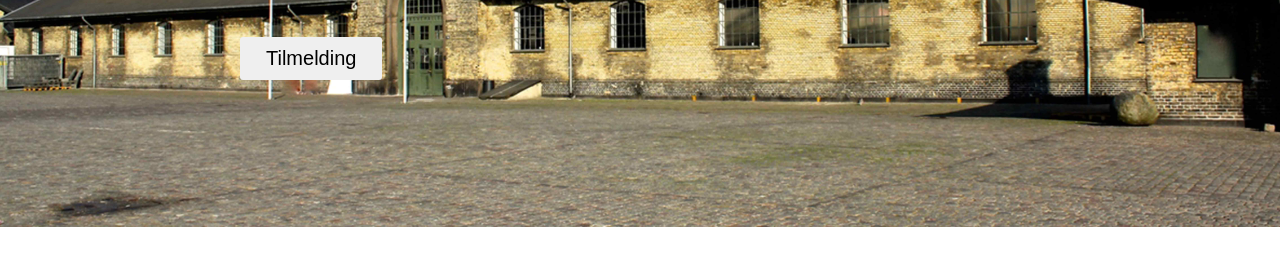
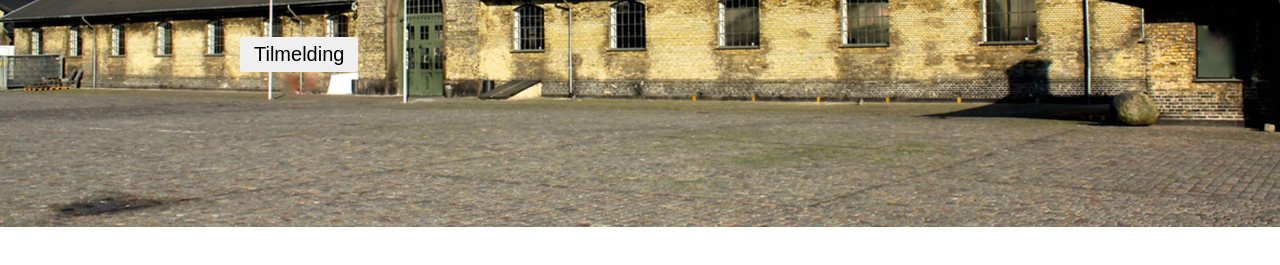
Before and after one commit to Emsenparry/Ubuntu-Konference-Opgave, a plain HTML site: page index.html in a window 1280 px wide. Shown: the part 309-574 px from the top of the page. Drawn offline with Linux system fonts and the light colour scheme.

Commit message:
section one

```diff
--- a/assets/css/_sections.scss
+++ b/assets/css/_sections.scss
@@ -1,5 +1,5 @@
 @use "colors" as c;
-
+@use "fonts";
 
 
 @mixin sect-one {
@@ -15,13 +15,13 @@
             font-size: 2vw;
         }
         button{
-            // background-color: c.$pri-cross-red;
+            // background-color: ;
             font-size: 1.25em;
-            // font-family: bold;
-            // color: c.$pri-white;
+            font-family: 'Ubunta', sans-serif;
+            // color: ;
             border: 0px;
             border-radius: 3px;
-            padding: 0.5em 1.3em;
+            padding: 0.3em 0.7em;
             margin: 2em 0 0 0;
 
         }
```
Also changed, not shown: assets/css/stylesheet.css, 1 other file.
